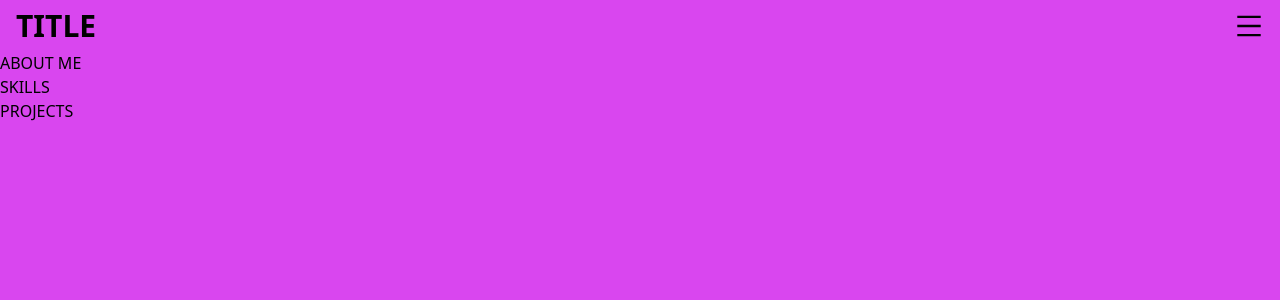
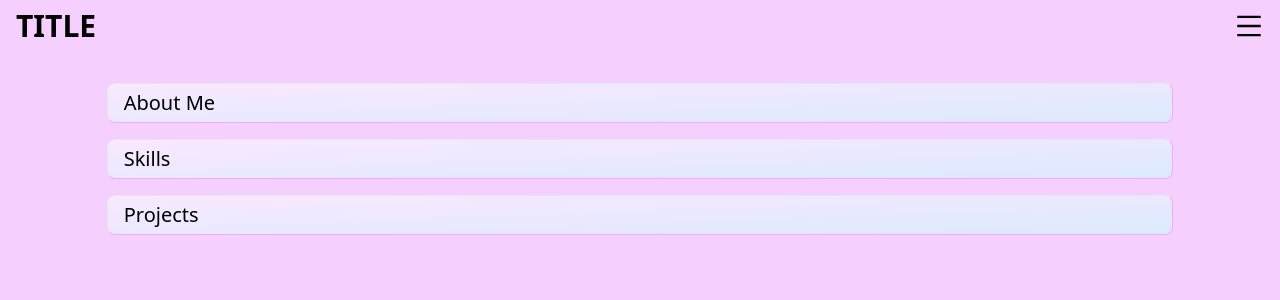
Before and after one commit to PolarWolf314/online-portfolio, a Next.js app: page / in a window 1280 px wide. Both pictures are taken after a click on the icon 1249 px from the left and 26 px from the top of the page. Shown: the top 300 px of the page. Built offline with nearby package versions, Linux system fonts and the light colour scheme.

Commit message:
feat - completing styling for nav bar menu
The styling for the nav bar menu has been finished.

```diff
--- a/components/nav-bar/index.tsx
+++ b/components/nav-bar/index.tsx
@@ -14,7 +14,7 @@ const NavBar = () => {
         <>
             <div
                 className={`sticky z-10 top-0 flex flex-row justify-between px-4 py-2 mb-3.5 transition duration-700 ease-in-out ${
-                    isMenuOpen ? "bg-fuchsia-500" : "bg-fuchsia-400"
+                    isMenuOpen ? "bg-fuchsia-200" : "bg-fuchsia-400"
                 }`}
             >
                 <span className="text-3xl font-bold">TITLE</span>
--- a/components/nav-bar/nav-bar-menu-component.tsx
+++ b/components/nav-bar/nav-bar-menu-component.tsx
@@ -12,24 +12,35 @@ const NavBarMenuComponent = ({ isOpen }: { isOpen: boolean }) => {
             className={`fixed w-full top-[51px] overflow-hidden z-10
             transition-all duration-700 ease-in-out ${
                 isOpen
-                    ? "bg-fuchsia-500 h-new-screen"
+                    ? "bg-fuchsia-200 h-new-screen"
                     : "bg-fuchsia-400 h-0 invisible"
             }`}
         >
-            <div>
-                <Link href="/" onClick={onClickHandler}>
-                    ABOUT ME
-                </Link>
-            </div>
-            <div>
-                <Link href="/" onClick={onClickHandler}>
-                    SKILLS
-                </Link>
-            </div>
-            <div>
-                <Link href="/" onClick={onClickHandler}>
-                    PROJECTS
-                </Link>
+            <div className="flex flex-col items-center gap-4 pt-8">
+                <div
+                    onClick={onClickHandler}
+                    className="bg-gradient-to-br from-fuchsia-100 to-blue-100 border border-b-fuchsia-300 border-r-fuchsia-300 h-10 w-10/12 flex items-center px-4 rounded-lg cursor-pointer"
+                >
+                    <Link href="/" className="text-xl font-medium">
+                        <span>About Me</span>
+                    </Link>
+                </div>
+                <div
+                    onClick={onClickHandler}
+                    className="bg-gradient-to-br from-fuchsia-100 to-blue-100 border border-b-fuchsia-300 border-r-fuchsia-300 h-10 w-10/12 flex items-center px-4 rounded-lg cursor-pointer"
+                >
+                    <Link href="/" className="text-xl font-medium">
+                        <span>Skills</span>
+                    </Link>
+                </div>
+                <div
+                    onClick={onClickHandler}
+                    className="bg-gradient-to-br from-fuchsia-100 to-blue-100 border border-b-fuchsia-300 border-r-fuchsia-300 h-10 w-10/12 flex items-center px-4 rounded-lg cursor-pointer"
+                >
+                    <Link href="/" className="text-xl font-medium">
+                        <span>Projects</span>
+                    </Link>
+                </div>
             </div>
         </div>
     );
```
